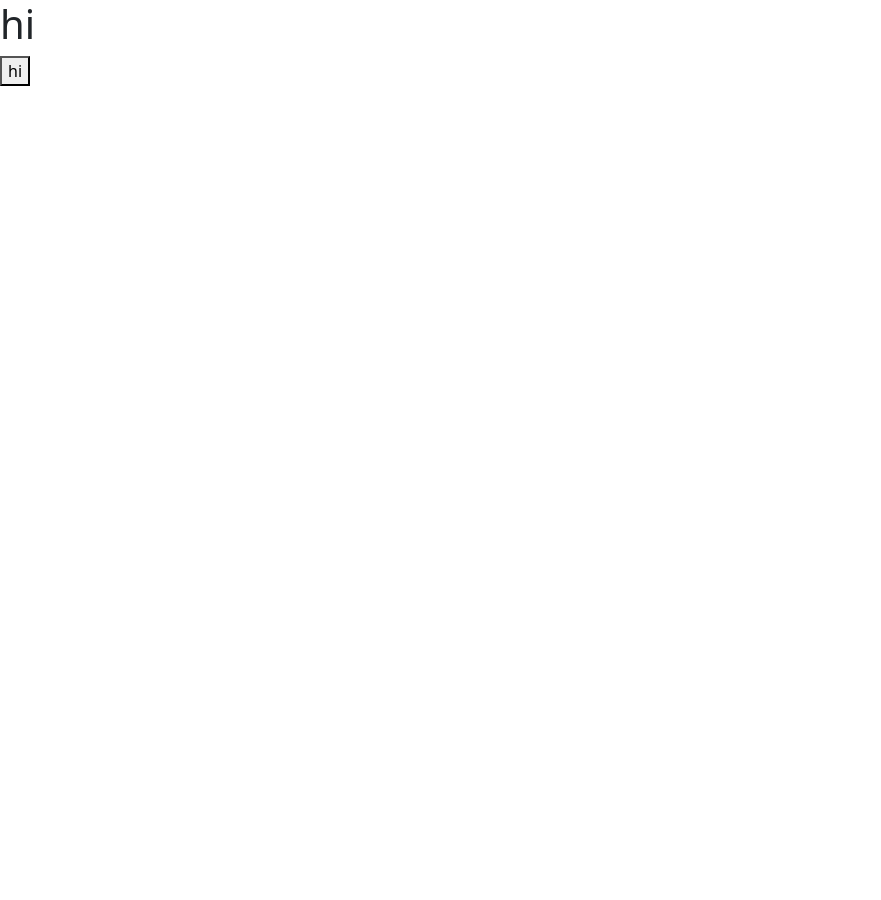
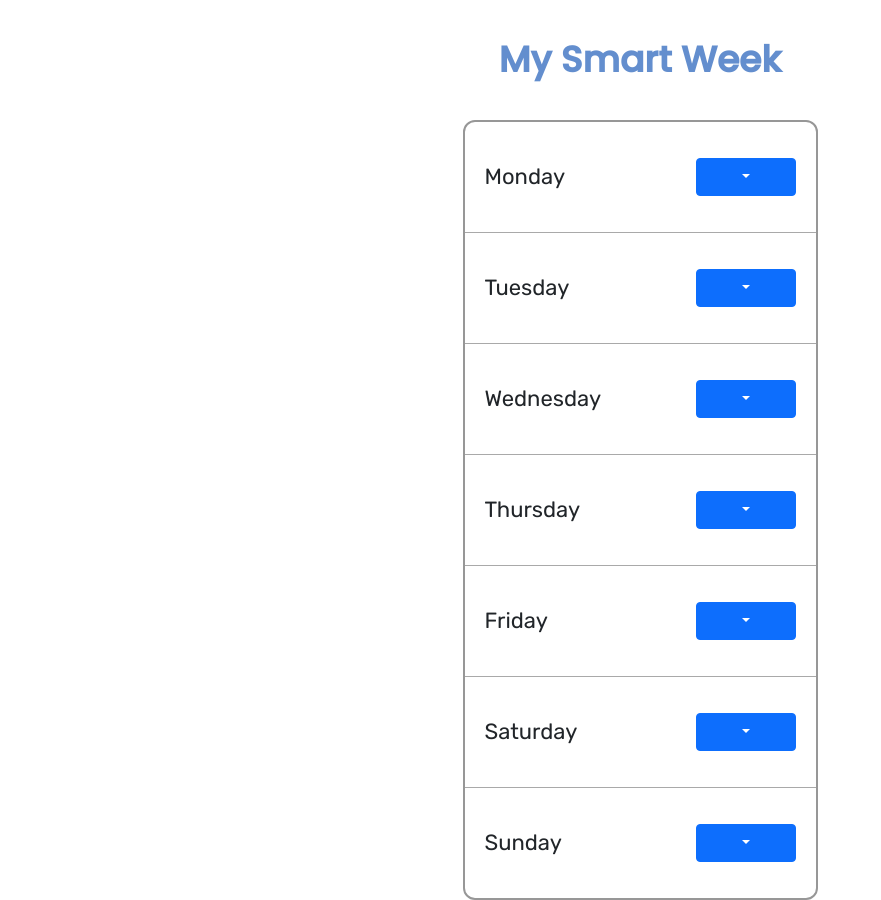
Before and after one commit to PemK88/Smart-Day, a React (Create React App) app in the folder smart-day/: page /smart in a window 1280 px wide. Shown: the whole page, without its empty margins (0-881 px from the left). Before the commit the page ends 800 px from the top, so only its background shows below. Built offline with nearby package versions, Linux system fonts and the light colour scheme.

Commit message:
Smart Week Page

```diff
--- a/smart-day/src/LevelSelect/index.js
+++ b/smart-day/src/LevelSelect/index.js
@@ -1,15 +1,66 @@
 import React, { useState } from 'react';
 import "./styles.css";
-import PropTypes from 'prop-types';
-import { Container, Row, Col, Button } from "react-bootstrap"
+import { DropdownButton, Dropdown } from "react-bootstrap"
 
 function LevelSelect () {
 
+    const [level, setLevel] = useState(new Array(7).fill(''));
+
+    const handleSelect = (idx, selectedValue) => {
+
+        let value = [...level];
+        value[idx] = selectedValue;
+        setLevel(value);
+
+    };
+
+    const generateDropDown = (idx) => {
+        return (
+            <DropdownButton id={idx.toString()} title={level[idx]} className="level-select">
+                <Dropdown.Item href="#/action-1"  onClick={() => {handleSelect(idx,'Chill')}}>Chill</Dropdown.Item>
+                <Dropdown.Item href="#/action-2" onClick={() => {handleSelect(idx,'Study')}}>Study</Dropdown.Item>
+                <Dropdown.Item href="#/action-3" onClick={() => {handleSelect(idx,'Socialize')}}>Socialize</Dropdown.Item>
+            </DropdownButton>
+        );
+    };
+
     return (
-        <div>
-        <h1>hi</h1>
-        <button>hi</button>
+        <div className="page">
+            <h1 className="page-title">My Smart Week</h1>
+
+            <ul className="days-list">
+                <li>
+                    <p>Monday</p>
+                    {generateDropDown(0)}
+                </li>
+                <li>
+                    <p>Tuesday</p>
+                    {generateDropDown(1)}
+                </li>
+                <li>
+                    <p>Wednesday</p>
+                    {generateDropDown(2)}
+                </li>
+                <li>
+                    <p>Thursday</p>
+                    {generateDropDown(3)}
+                </li>
+                <li>
+                    <p>Friday</p>
+                    {generateDropDown(4)}
+                </li>
+                <li>
+                    <p>Saturday</p>
+                    {generateDropDown(5)}
+                </li>
+                <li id="no-bottom-border">
+                    <p>Sunday</p>
+                    {generateDropDown(6)}
+                </li>
+            </ul>
         </div>
+
+
     );
 }
 
--- a/smart-day/src/LevelSelect/styles.css
+++ b/smart-day/src/LevelSelect/styles.css
@@ -1,9 +1,7 @@
+@import url('https://fonts.googleapis.com/css2?family=Rubik&display=swap');
 .page-title {
-    position: absolute;
-    width: 291px;
-    height: 30px;
-    left: 69px;
-    top: 50px;
+
+    margin: 45px;
 
     font-family: Poppins;
     font-style: normal;
@@ -11,5 +9,61 @@
     font-size: 36px;
     line-height: 30px;
 
+
     color: #638ECE;
 }
+
+.page {
+    display: flex;
+    flex-direction: column;
+    align-items: center;
+    width: 100vw;
+    height: 100vh;
+}
+
+.days-list {
+    list-style: none;
+    width: 355px;
+    height: 780px;
+    background-color: white;
+    padding: 0;
+    border: 2px solid #979797;
+    border-radius: 12px;
+}
+
+
+.days-list li {
+    font-family: Rubik;
+    font-style: normal;
+    font-weight: normal;
+    font-size: 22px;
+    line-height: 130%;
+    padding: 36px 20px;
+    line-height: 130%;
+    border-bottom: 1px solid #A9A9A9;
+    display: flex;
+    align-items: center;
+}
+
+#no-bottom-border {
+    border-bottom: none;
+}
+
+.level-select {
+    margin-left: auto;
+    width: 100px;
+}
+
+p {
+    margin: 0;
+}
+
+.dropdown-menu.show {
+    display: block;
+    width: 100%;
+    min-width: 0;
+}
+
+.btn-primary {
+    width:100px;
+}
```
